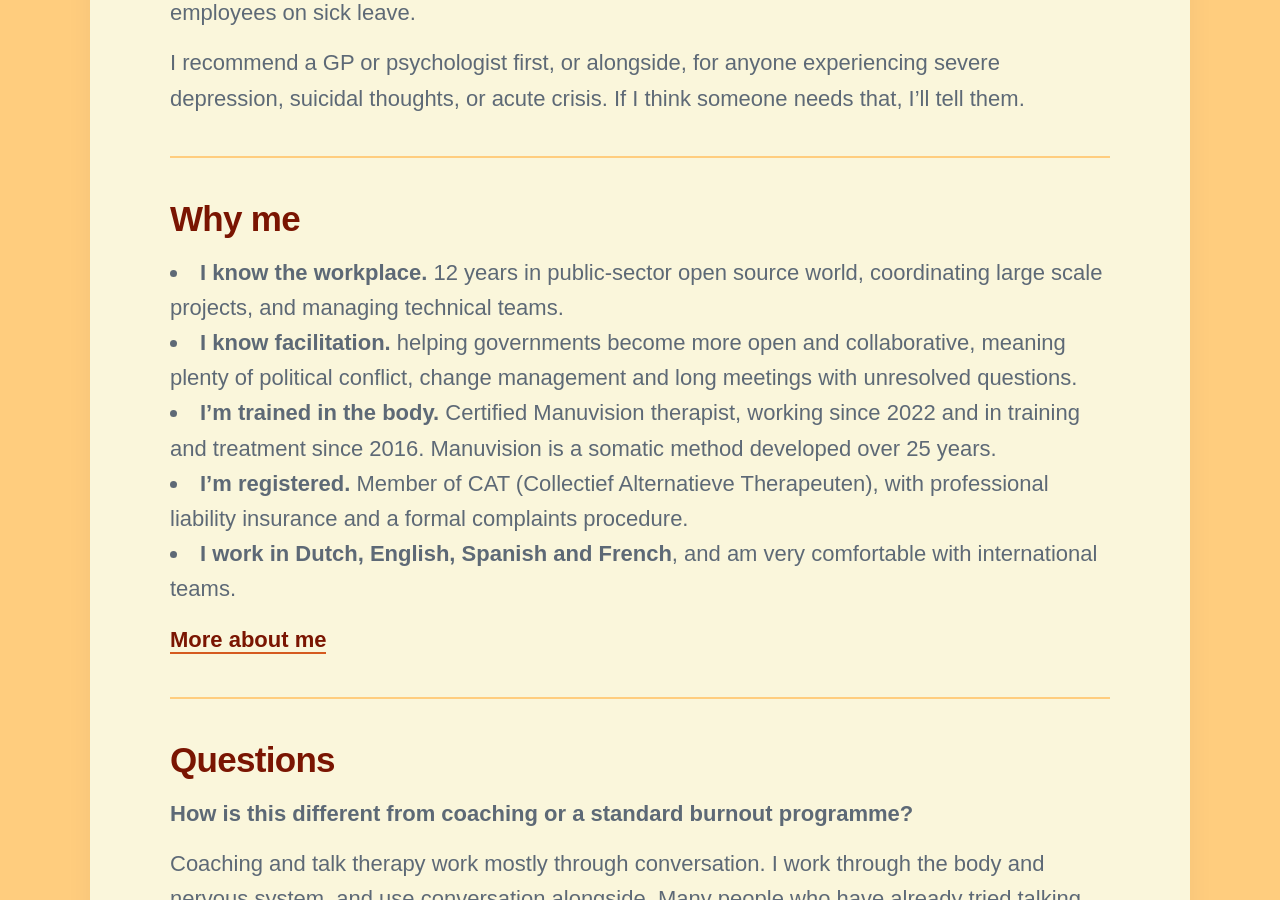
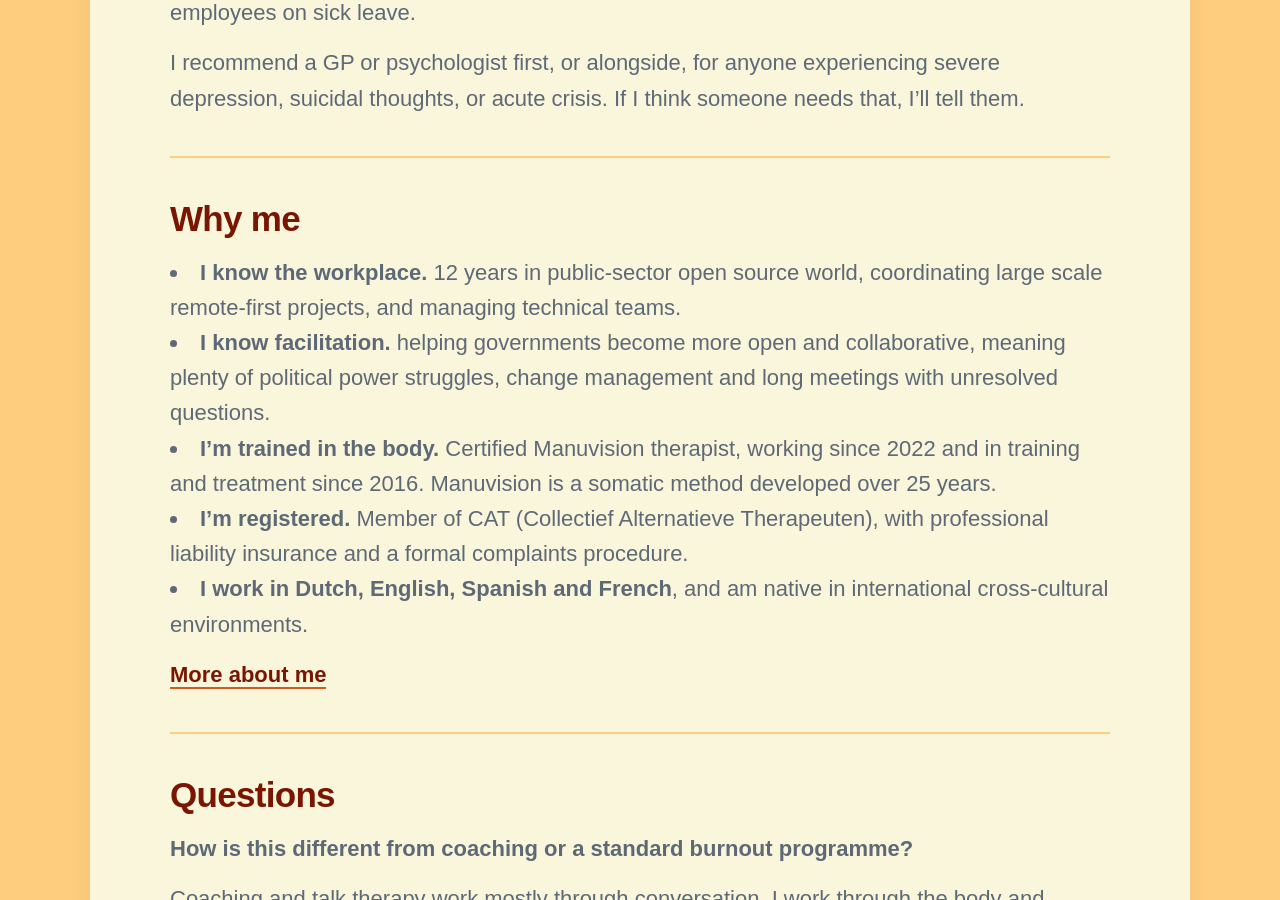
Before and after one commit to threekeytherapy/threekeytherapy.com, a Jekyll site: the page built from _pages/for-companies.md, in a window 1280 px wide and 900 px high, scrolled down 4940 px. Built offline with Jekyll 4.4.1, drawn with Linux system fonts in a browser that asks for light colours; nearby versions of some CDN libraries; some web fonts are replaced.

Commit message:
final fix

```diff
--- a/_pages/for-companies.md
+++ b/_pages/for-companies.md
@@ -110,11 +110,11 @@ I recommend a GP or psychologist first, or alongside, for anyone experiencing se
 
 ## Why me
 
-- **I know the workplace.** 12 years in public-sector open source world, coordinating large scale projects, and managing technical teams.
-- **I know facilitation.** helping governments become more open and collaborative, meaning plenty of political conflict, change management and long meetings with unresolved questions.
+- **I know the workplace.** 12 years in public-sector open source world, coordinating large scale remote-first projects, and managing technical teams.
+- **I know facilitation.** helping governments become more open and collaborative, meaning plenty of political power struggles, change management and long meetings with unresolved questions.
 - **I'm trained in the body.** Certified Manuvision therapist, working since 2022 and in training and treatment since 2016. Manuvision is a somatic method developed over 25 years.
 - **I'm registered.** Member of CAT (Collectief Alternatieve Therapeuten), with professional liability insurance and a formal complaints procedure.
-- **I work in Dutch, English, Spanish and French**, and am very comfortable with international teams.
+- **I work in Dutch, English, Spanish and French**, and am native in international cross-cultural environments.
 
 [More about me](https://www.linkedin.com/in/clausmullie/)
 
```
